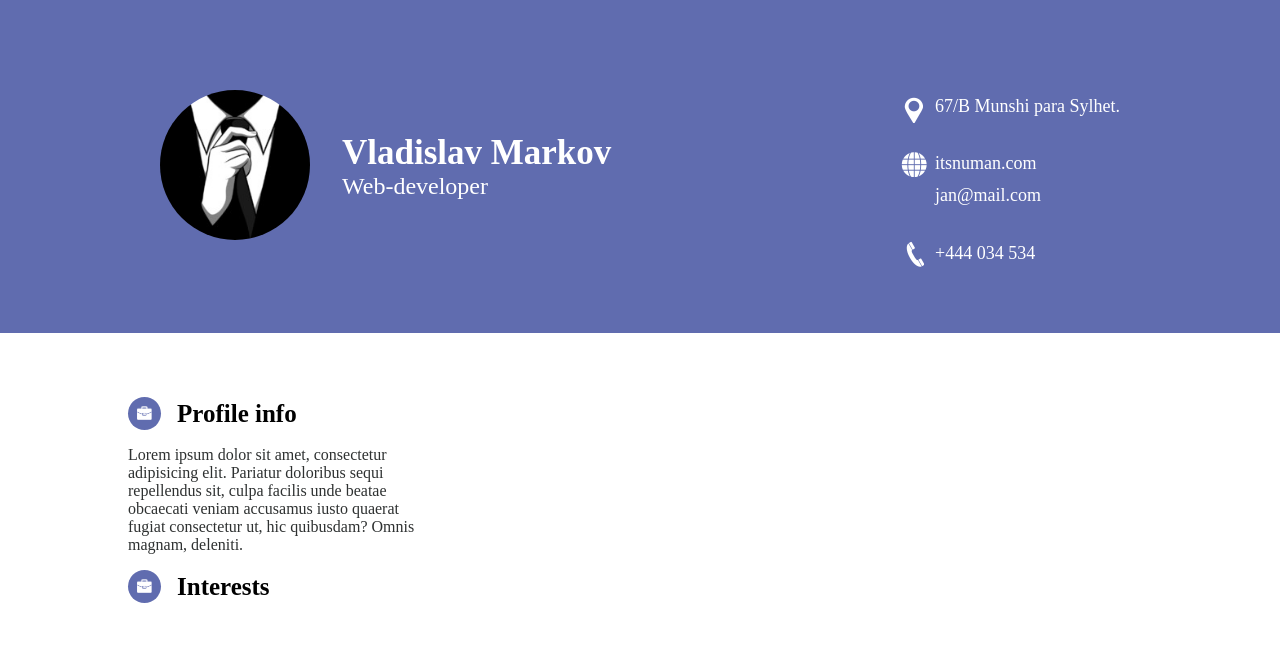
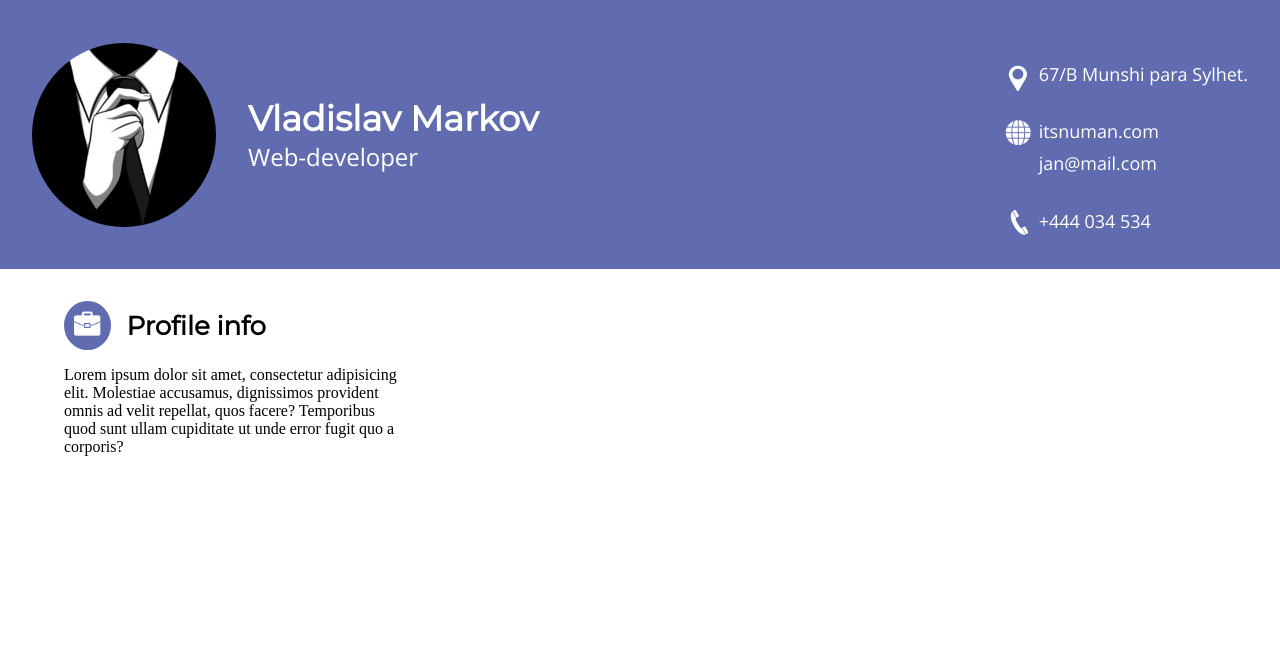
Before and after one commit to v1adislav/TestLB, a website: page src/index.html in a window 1280 px wide. Drawn offline with nearby package versions, Linux system fonts and the light colour scheme; files whose address does not match are found by name.

Commit message:
to be cont

```diff
--- a/gulpfile.js
+++ b/gulpfile.js
@@ -20,7 +20,7 @@ gulp.task('browser-sync', function() {
 });
 
 gulp.task('default', () =>
-    gulp.src('src/img/*')
+   gulp.src('src/img/*')
         .pipe(imagemin())
         .pipe(gulp.dest('build/img'))
 );
--- a/package.json
+++ b/package.json
@@ -25,5 +25,6 @@
     "gulp-rename": "^1.4.0",
     "gulp-sass": "^4.0.1",
     "gulp-scss": "^1.4.0"
-  }
+  },
+  "dependencies": {}
 }
--- a/src/index.html
+++ b/src/index.html
@@ -2,16 +2,19 @@
 <html lang="en">
 <head>
 	<meta charset="UTF-8">
+	<meta name="viewport" content="width=device-width, initial-scale=1">
 	<title>Document</title>
 	<link rel="stylesheet" href="../build/css/main.css" >
+	<link href="https://fonts.googleapis.com/css?family=Montserrat" rel="stylesheet">
+	<link href="https://fonts.googleapis.com/css?family=Montserrat|Open+Sans" rel="stylesheet">
+
 </head>
 
 <body>
-	<section id="main-info">
+	<header>
+		<div class="container">
 		<div class="main-info__profile">
-			<div class="main-info__profile-avatar">
 				<img src="build/img/avatar.jpg" alt="Аватар">
-			</div>
 			<div class="main-info__profile-spec">
 				<h1>Vladislav Markov</h1>
 				<h2>Web-developer</h2>
@@ -24,35 +27,25 @@
 				<li class="contacts-list__tel">+444 034 534</li>
 			</ul>
 		</div>
-	</section>
-	<section id="aboutMe">
-		<div class="profile">
-			<div class="main__title">
-				<div class="main__wrapper-icon">
-					<img src="build/img/box.png" alt="Портфель">
-				</div>
-				<div class="main__head">
-					Profile info
+	</div>
+	</header>
+	<main>
+		<div class="main-wrapper">
+			<div class="left-block">
+				<div class="profile-info">
+					<div class="profile-info__title">
+						<div class="icon-wrap">
+							<img src="build/img/box.png" alt="Рюкзак">
+						</div>
+						<h3>Profile info</h3>
+					</div>
+					<p>Lorem ipsum dolor sit amet, consectetur adipisicing elit. Molestiae accusamus, dignissimos provident omnis ad velit repellat, quos facere? Temporibus quod sunt ullam cupiditate ut unde error fugit quo a corporis?</p>
 				</div>
 			</div>
+			<div class="right-block">
 
-			<div class="profile__descr">
-				Lorem ipsum dolor sit amet, consectetur adipisicing elit. Pariatur doloribus sequi repellendus sit, culpa facilis unde beatae obcaecati veniam accusamus iusto quaerat fugiat consectetur ut, hic quibusdam? Omnis magnam, deleniti.
 			</div>
 		</div>
-		<div class="interests">
-			<div class="main__title">
-				<div class="main__wrapper-icon">
-					<img src="build/img/box.png" alt="Портфель">
-				</div>
-				<div class="main__head">
-					Interests
-				</div>
-				<div class="interest-list">
-
-				</div>
-			</div>
-		</div>
-	</section>
+	</main>
 </body>
 </html>
--- a/src/scss/main.scss
+++ b/src/scss/main.scss
@@ -3,34 +3,36 @@ box-sizing: border-box;
 padding: 0;
 margin: 0;
 }
-#main-info{
+header{
+	width: 100%;
+	background: #606caf;
+}
+.container{
 	display: flex;
+	padding: 2rem;
 	justify-content: space-between;
-	background: #606caf;
-	padding: 4rem 10rem;
+}
 .main-info__profile{
 		display: flex;
 		width: 50%;
-		.main-info__profile-avatar{
-			align-self:center;
 			& img{
-				width: 150px;
-				height: auto;
-				max-height: 100%;
+				display: flex;
+    			align-self: center;
 				max-width: 100%;
 				border-radius: 50%;
-			}
 			}
 		.main-info__profile-spec{
 			align-self:center;
 			margin-left: 2rem;
 			& h1{
+				font-family: 'Montserrat', sans-serif;
 				color: #fff;
 				font-size: 35px;
 			}
 			& h2{
 				color: #fff;
 				font-weight: 300;
+				font-family: 'Open Sans', sans-serif;
 			}
 		}
 	}
@@ -40,6 +42,7 @@ margin: 0;
 			list-style: none;
 			color: #fff;
 			line-height: 2rem;
+			font-family: 'Open Sans', sans-serif;
 			font-size: 18px;
 			&__adress:before{
 				display: block;
@@ -73,38 +76,55 @@ margin: 0;
 			}
 	}
 }
+.main-wrapper{
+	padding-left: 4rem;
+	padding-right: 4rem;
+	padding-top: 2rem;
 }
-#aboutMe{
-	padding: 4rem 8rem;
-	.profile{
+.left-block{
 	width: 30%;
 }
-		.main__title{
-			display: flex;
-			.main__wrapper-icon{
+.icon-wrap{
+	padding: 10px;
 	background: #606caf;
 	border-radius: 50%;
-				width: 33px;
-				height: 33px;
-			}
+	margin-right: 1rem;
 	& img{
-					width: 33px;
-					height: auto;
-					max-height: 100%;
-					max-width: 100%;
-					padding: 9px;
-			}
-			.main__head{
-				color: #000;
-				font-size: 25px;
-				margin-left: 1rem;
-				font-weight: 600;
-				align-self: center;
+		height: 25px;
 	}
 }
-		.profile__descr{
-				color: #2e3131;
-				padding: 1rem 0;
+.profile-info__title{
+	display: flex;
+	align-items: center;
+	margin-bottom: 1rem;
+	& h3{
+		font-family: 'Montserrat', sans-serif;
+		font-size: 26px;
 	}
-
 }
+@media screen and (max-width: 788px) {
+	.main-info__profile-spec{
+			& h1{
+				font-size: 25px !important;
+			}
+			& h2{
+				font-size: 20px;
+			}
+		}
+		.main-info__contacts .contacts-list{
+			font-size: 16px;
+		}
+}
+@media screen and (max-width: 598px) {
+	.container{
+		flex-direction: column;
+		justify-content: center;
+	}
+	.main-info__profile {
+			width: 100%;
+			flex-direction: column;
+	}
+	.main-info__profile-spec{
+		margin: 0 !important;
+	}
+}
```
Also changed, not shown: build/css/main.css, build/img/bike.png (added), build/img/handset.png (added), build/img/playstation.png (added), src/img/bike.png (added), src/img/handset.png (added), src/img/playstation.png (added). Lines whose indentation alone changed are shown as unchanged.
